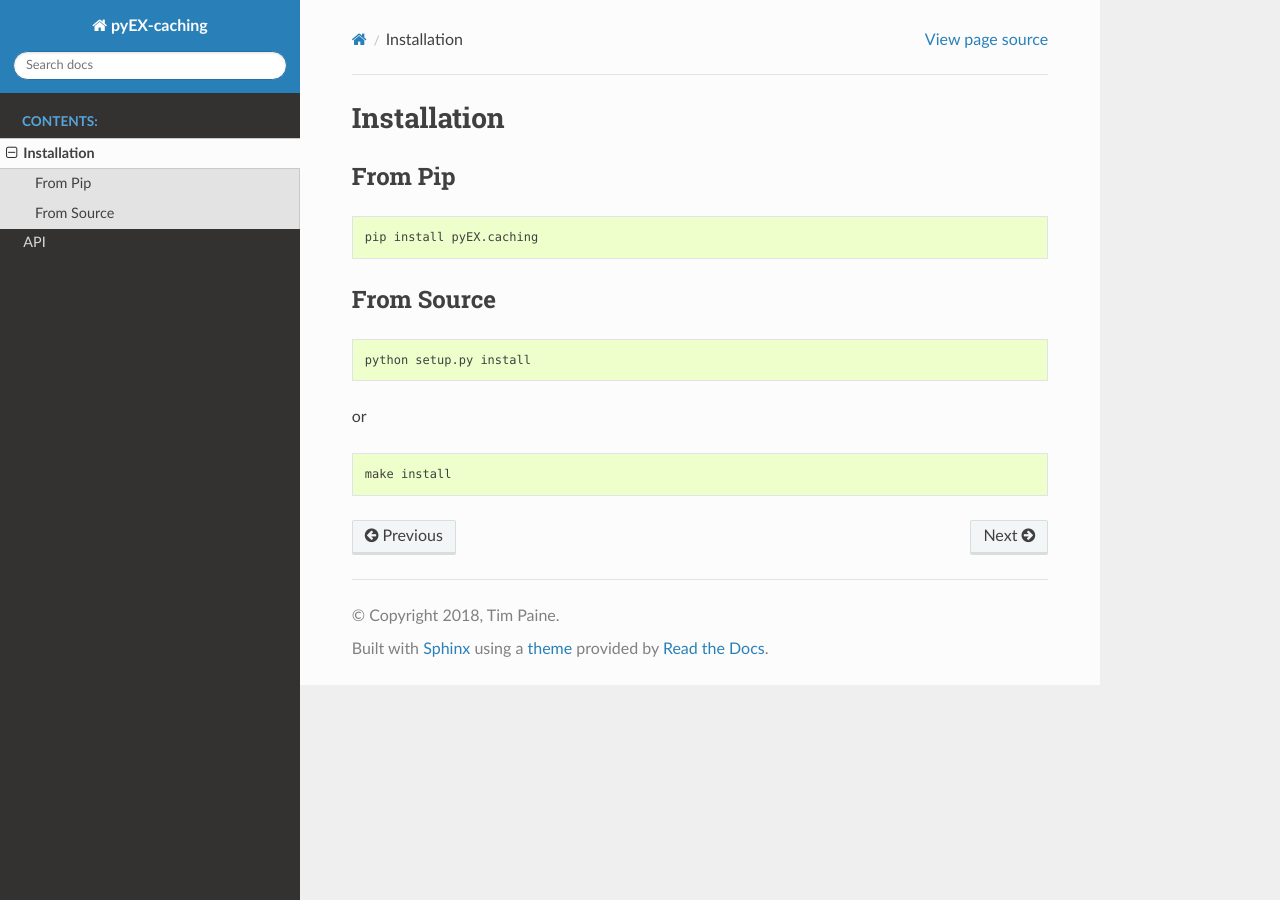
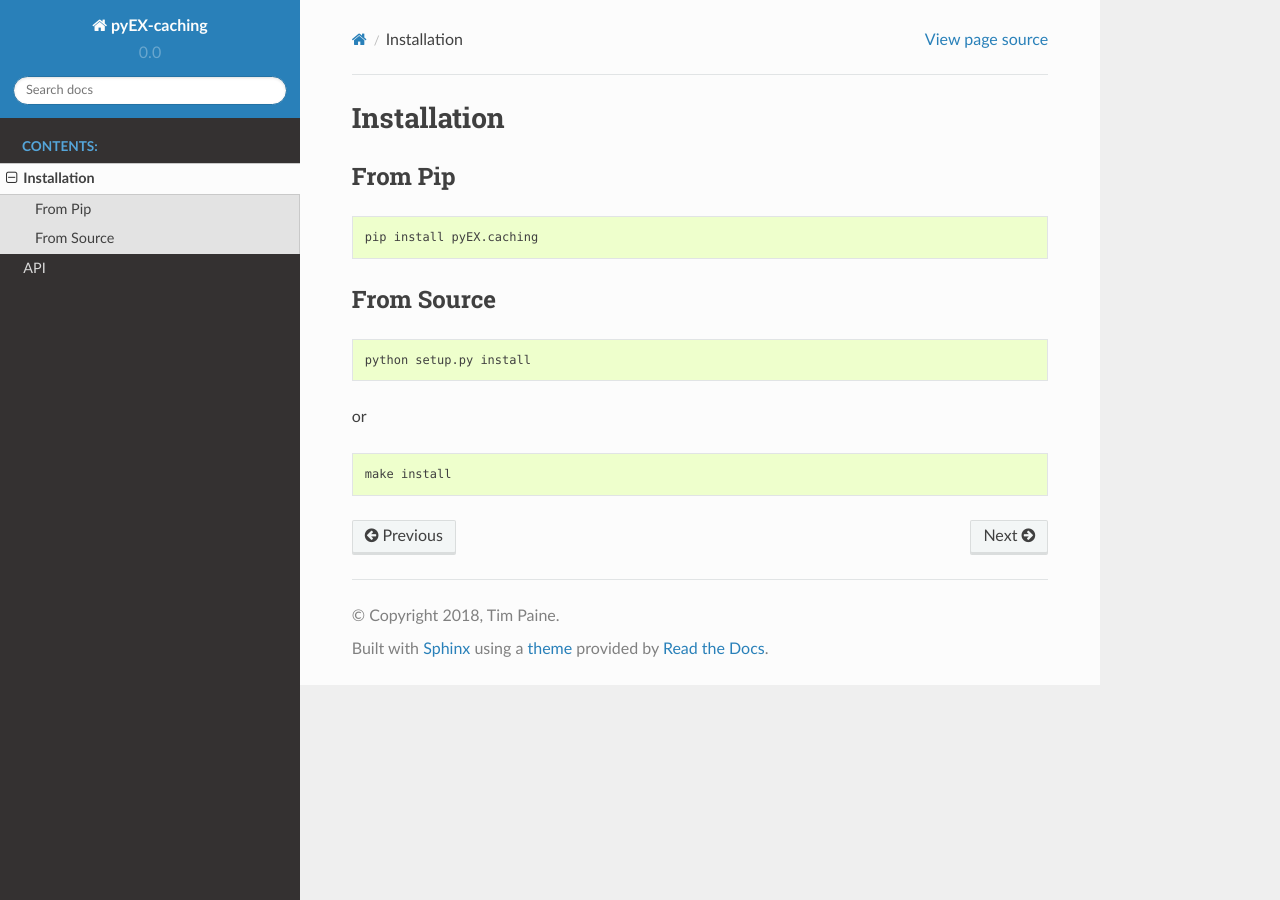
Before and after one commit to tkp-archive/pyEX-caching, a Sphinx documentation site: the page built from docs/installation.rst, in a window 1280 px wide. Built offline with Sphinx 7.4.7 and the Read the Docs theme 2.0.0, drawn with Linux system fonts in a browser that asks for light colours; pages that are not in the unit, such as notebooks, are missing from menus.

Commit message:
fix docs

```diff
--- a/docs/conf.py
+++ b/docs/conf.py
@@ -57,7 +57,7 @@ author = 'Tim Paine'
 # |version| and |release|, also used in various other places throughout the
 # built documents.
 #
-_version_py = os.path.join('..', '..', 'pyEX', 'caching', '_version.py')
+_version_py = os.path.join('..', 'pyEX', 'caching', '_version.py')
 version_ns = {}
 
 with open(_version_py, mode='r') as version_file:
```
